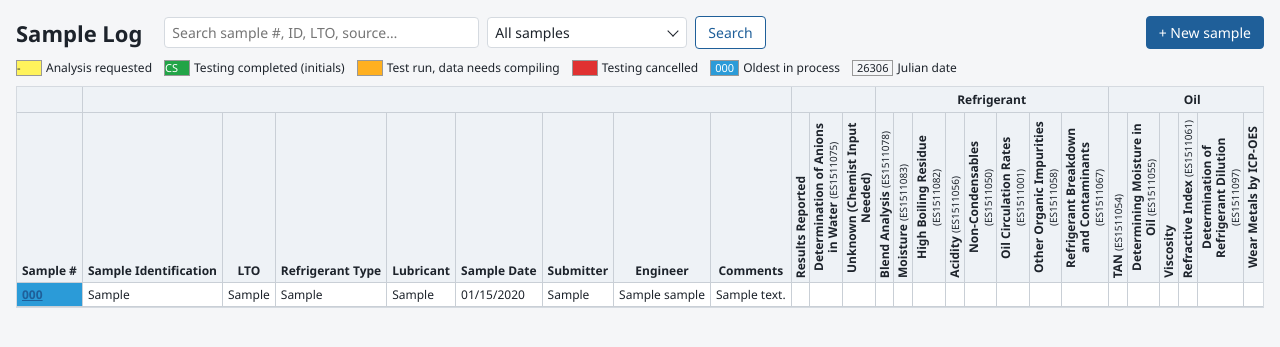
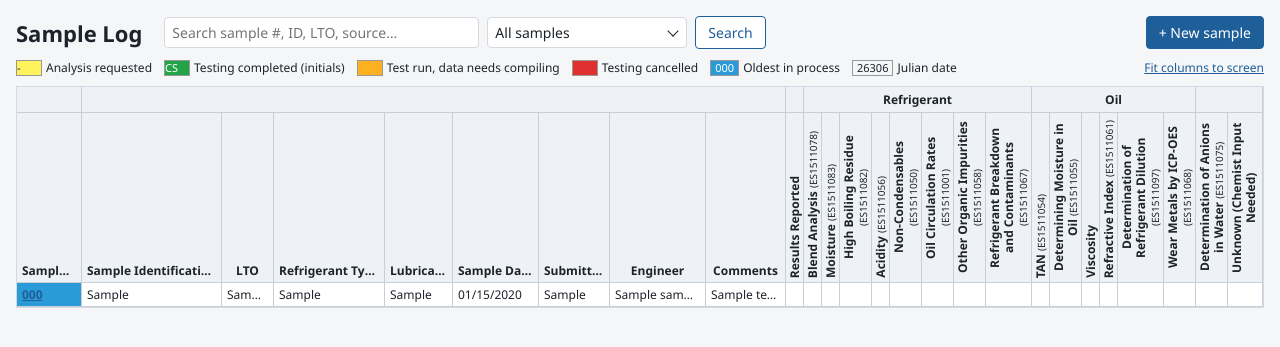
Before and after one commit to stationwagon993/Routine-Revamp, a Django app: page / in a window 1280 px wide. Shown: the part 43-390 px from the top of the page. Run offline with Django 5.2, Linux system fonts and the light colour scheme; a user stored in the database is signed in; data comes from the database, SQL or seed files in the repository; tables that the repository leaves empty hold one stand-in row (values such as "Sample post").

Commit message:
Sample log grid fills the screen with resizable columns
- Anions in Water and Unknown columns move after the Oil tests; Results
  Reported stays first. The filter dropdown is unchanged.
- The grid stretches to the full width of the screen, and each column
  can be widened or narrowed by dragging the edge of its header. Widths
  are remembered per browser; "Fit columns to screen" resets them.

Co-Authored-By: Claude Opus 5.5 <noreply@anthropic.com>
Claude-Session: https://claude.ai/code/session_0119oN2EtvkqwvWHRYwNGNw8

```diff
--- a/lab/static/lab/app.js
+++ b/lab/static/lab/app.js
@@ -5,6 +5,113 @@ document.querySelectorAll("tr[data-href]").forEach(function (row) {
     window.location = row.dataset.href;
   });
 });
+
+// Sample log: the grid fills the screen, and each column can be widened or narrowed by
+// dragging the right edge of its header. Widths are remembered in this browser only.
+(function () {
+  var table = document.querySelector("table.log");
+  if (!table) return;
+  var wrap = table.parentElement;
+  var headers = Array.prototype.slice.call(table.querySelectorAll("tr.cols th[data-col]"));
+  if (!headers.length) return;
+  var KEY = "routine-revamp.log-column-widths";
+  var MIN = 24;
+
+  var colgroup = document.createElement("colgroup");
+  var cols = headers.map(function () { return colgroup.appendChild(document.createElement("col")); });
+  table.insertBefore(colgroup, table.firstChild);
+
+  function load() {
+    try { return JSON.parse(localStorage.getItem(KEY)) || null; } catch (e) { return null; }
+  }
+  function save(widths) {
+    try { localStorage.setItem(KEY, JSON.stringify(widths)); } catch (e) { /* not remembered */ }
+  }
+  function forget() {
+    try { localStorage.removeItem(KEY); } catch (e) { /* nothing saved */ }
+  }
+
+  function apply(widths) {
+    var total = 0;
+    widths.forEach(function (w, i) { cols[i].style.width = w + "px"; total += w; });
+    table.style.width = total + "px";
+    table.classList.add("sized");
+  }
+
+  // Natural widths (what the browser picks for the content), stretched to fill the screen.
+  function fit() {
+    table.classList.remove("sized");
+    table.style.width = "";
+    cols.forEach(function (col) { col.style.width = ""; });
+    var natural = headers.map(function (th) { return th.getBoundingClientRect().width; });
+    var sum = natural.reduce(function (a, b) { return a + b; }, 0);
+    var available = wrap.clientWidth;
+    var scale = sum < available ? available / sum : 1;
+    var widths = natural.map(function (w) { return Math.floor(w * scale); });
+    widths[widths.length - 1] += Math.max(0, Math.floor(available - widths.reduce(function (a, b) { return a + b; }, 0)));
+    apply(widths);
+    return widths;
+  }
+
+  function current() {
+    return cols.map(function (col) { return parseFloat(col.style.width); });
+  }
+
+  function start() {
+    var saved = load();
+    if (saved) {
+      var widths = fit();
+      headers.forEach(function (th, i) {
+        var w = saved[th.dataset.col];
+        if (w) widths[i] = w;
+      });
+      apply(widths);
+    } else {
+      fit();
+    }
+  }
+
+  headers.forEach(function (th, i) {
+    var handle = document.createElement("div");
+    handle.className = "col-resizer";
+    handle.title = "Drag to resize";
+    th.appendChild(handle);
+    handle.addEventListener("mousedown", function (event) {
+      event.preventDefault();
+      var startX = event.clientX;
+      var widths = current();
+      var startWidth = widths[i];
+      handle.classList.add("dragging");
+      document.body.classList.add("resizing-columns");
+      function move(e) {
+        widths[i] = Math.max(MIN, startWidth + e.clientX - startX);
+        apply(widths);
+      }
+      function up() {
+        document.removeEventListener("mousemove", move);
+        document.removeEventListener("mouseup", up);
+        handle.classList.remove("dragging");
+        document.body.classList.remove("resizing-columns");
+        var byName = {};
+        headers.forEach(function (h, j) { byName[h.dataset.col] = widths[j]; });
+        save(byName);
+      }
+      document.addEventListener("mousemove", move);
+      document.addEventListener("mouseup", up);
+    });
+  });
+
+  var fitButton = document.getElementById("fit-columns");
+  if (fitButton) fitButton.addEventListener("click", function () { forget(); fit(); });
+
+  var timer = null;
+  window.addEventListener("resize", function () {
+    clearTimeout(timer);
+    timer = setTimeout(function () { if (!load()) fit(); }, 150);
+  });
+
+  start();
+})();
 
 // Sample log: close the "Testing needed" menu when clicking elsewhere.
 document.addEventListener("click", function (event) {
--- a/lab/static/lab/style.css
+++ b/lab/static/lab/style.css
@@ -157,6 +157,7 @@ table.data input { width: 110px; }
 .filter-footer { display: flex; justify-content: space-between; align-items: center; padding: 8px 12px; }
 .legend { display: flex; gap: 12px; flex-wrap: wrap; font-size: 12px; margin-bottom: 10px; }
 .legend span { display: inline-flex; align-items: center; gap: 4px; }
+.legend button.link { background: none; border: 0; padding: 0; color: var(--accent); font: inherit; cursor: pointer; text-decoration: underline; }
 .swatch { display: inline-block; width: 26px; height: 16px; border: 1px solid #999; text-align: center; font-size: 11px; line-height: 14px; }
 
 .log-wrap { overflow: auto; max-height: calc(100vh - 220px); border: 1px solid var(--border); background: #fff; }
@@ -174,6 +175,14 @@ table.log td.cell { width: 30px; text-align: center; font-weight: 600; }
 table.log tbody tr:hover td { background-color: #f1f6fb; }
 table.log tbody tr { cursor: pointer; }
 table.log td.ident { max-width: 360px; overflow: hidden; text-overflow: ellipsis; }
+/* Once the columns are sized (app.js), the grid fills the screen and each column can be resized. */
+table.log.sized { table-layout: fixed; }
+table.log.sized th, table.log.sized td { overflow: hidden; text-overflow: ellipsis; }
+table.log.sized td.ident { max-width: none; }
+table.log tr.cols th { position: sticky; }
+.col-resizer { position: absolute; top: 0; right: 0; bottom: 0; width: 7px; cursor: col-resize; z-index: 4; }
+.col-resizer:hover, .col-resizer.dragging { background: rgba(31, 95, 153, .35); }
+body.resizing-columns, body.resizing-columns * { cursor: col-resize !important; user-select: none; }
 
 td.st-requested, table.log tbody tr:hover td.st-requested { background: var(--requested); }
 td.st-completed, table.log tbody tr:hover td.st-completed { background: var(--completed); color: #fff; }
--- a/lab/templates/lab/sample_log.html
+++ b/lab/templates/lab/sample_log.html
@@ -52,6 +52,8 @@
   <span><span class="swatch" style="background: var(--cancelled)"></span> Testing cancelled</span>
   <span><span class="swatch" style="background: var(--oldest); width: auto; padding: 0 4px; color: #fff">{{ oldest.sample_number|default:"—" }}</span> Oldest in process</span>
   <span><span class="swatch" style="width: auto; padding: 0 4px">{{ TODAY_JULIAN }}</span> Julian date</span>
+  <span class="spacer" style="flex: 1"></span>
+  <button type="button" class="link" id="fit-columns" title="Undo any column resizing">Fit columns to screen</button>
 </div>
 
 <div class="log-wrap">
@@ -60,20 +62,20 @@
     <tr class="groups">
       <th class="sticky" colspan="1"></th>
       <th colspan="8"></th>
-      {% for group, methods in groups %}<th colspan="{{ methods|length }}">{% if group != "General" %}{{ group }}{% endif %}</th>{% endfor %}
+      {% for group, methods in column_groups %}<th colspan="{{ methods|length }}">{% if group != "General" %}{{ group }}{% endif %}</th>{% endfor %}
     </tr>
     <tr class="cols">
-      <th class="sticky">Sample #</th>
-      <th>Sample Identification</th>
-      <th>LTO</th>
-      <th>Refrigerant Type</th>
-      <th>Lubricant</th>
-      <th>Sample Date</th>
-      <th>Submitter</th>
-      <th>Engineer</th>
-      <th>Comments</th>
-      {% for group, methods in groups %}{% for m in methods %}
-      <th class="vertical" title="{{ m.name }}"><div>{{ m.name }}{% if m.code %} <small>({{ m.code }})</small>{% endif %}</div></th>
+      <th class="sticky" data-col="sample">Sample #</th>
+      <th data-col="ident">Sample Identification</th>
+      <th data-col="lto">LTO</th>
+      <th data-col="refrigerant">Refrigerant Type</th>
+      <th data-col="lubricant">Lubricant</th>
+      <th data-col="sampled">Sample Date</th>
+      <th data-col="submitter">Submitter</th>
+      <th data-col="engineer">Engineer</th>
+      <th data-col="comments">Comments</th>
+      {% for group, methods in column_groups %}{% for m in methods %}
+      <th class="vertical" data-col="test-{{ m.pk }}" title="{{ m.name }}"><div>{{ m.name }}{% if m.code %} <small>({{ m.code }})</small>{% endif %}</div></th>
       {% endfor %}{% endfor %}
     </tr>
   </thead>
--- a/lab/views.py
+++ b/lab/views.py
@@ -36,8 +36,8 @@ from .models import (
 )
 
 GROUP_ORDER = [TestMethod.GROUP_GENERAL, TestMethod.GROUP_REFRIGERANT, TestMethod.GROUP_OIL]
-# The intake form lists the sample-specific tests first.
-INTAKE_GROUP_ORDER = [TestMethod.GROUP_REFRIGERANT, TestMethod.GROUP_OIL, TestMethod.GROUP_GENERAL]
+# The intake form and the sample log columns list the sample-specific tests first.
+TESTS_FIRST_ORDER = [TestMethod.GROUP_REFRIGERANT, TestMethod.GROUP_OIL, TestMethod.GROUP_GENERAL]
 EXPIRY_WARNING_DAYS = 14
 
 
@@ -85,6 +85,8 @@ def _open_samples():
 @login_required
 def sample_log(request):
     methods = _ordered_methods(TestMethod.objects.filter(active=True))
+    # Log columns: Results Reported first (as in the Excel log), then refrigerant, oil, other general tests.
+    columns = sorted(_ordered_methods(methods, TESTS_FIRST_ORDER), key=lambda m: not m.on_every_sample)
     samples = Sample.objects.prefetch_related(
         Prefetch("tests", queryset=SampleTest.objects.select_related("completed_by__lab_profile"))
     )
@@ -126,13 +128,14 @@ def sample_log(request):
     rows = []
     for sample in page:
         by_method = {t.test_method_id: t for t in sample.tests.all()}
-        rows.append((sample, [by_method.get(m.pk) for m in methods]))
+        rows.append((sample, [by_method.get(m.pk) for m in columns]))
 
     return render(
         request,
         "lab/sample_log.html",
         {
             "groups": _grouped(methods),
+            "column_groups": _grouped(columns),
             "rows": rows,
             "page": page,
             "oldest": oldest,
@@ -170,7 +173,7 @@ def sample_create(request):
             return redirect("lab:sample_create")
         return redirect(sample)
 
-    methods = _ordered_methods(form.fields["tests"].queryset, INTAKE_GROUP_ORDER)
+    methods = _ordered_methods(form.fields["tests"].queryset, TESTS_FIRST_ORDER)
     selected = {str(v) for v in (form["tests"].value() or [])}
     return render(
         request,
```
Also changed, not shown: lab/tests.py (+9 -0 lines).
